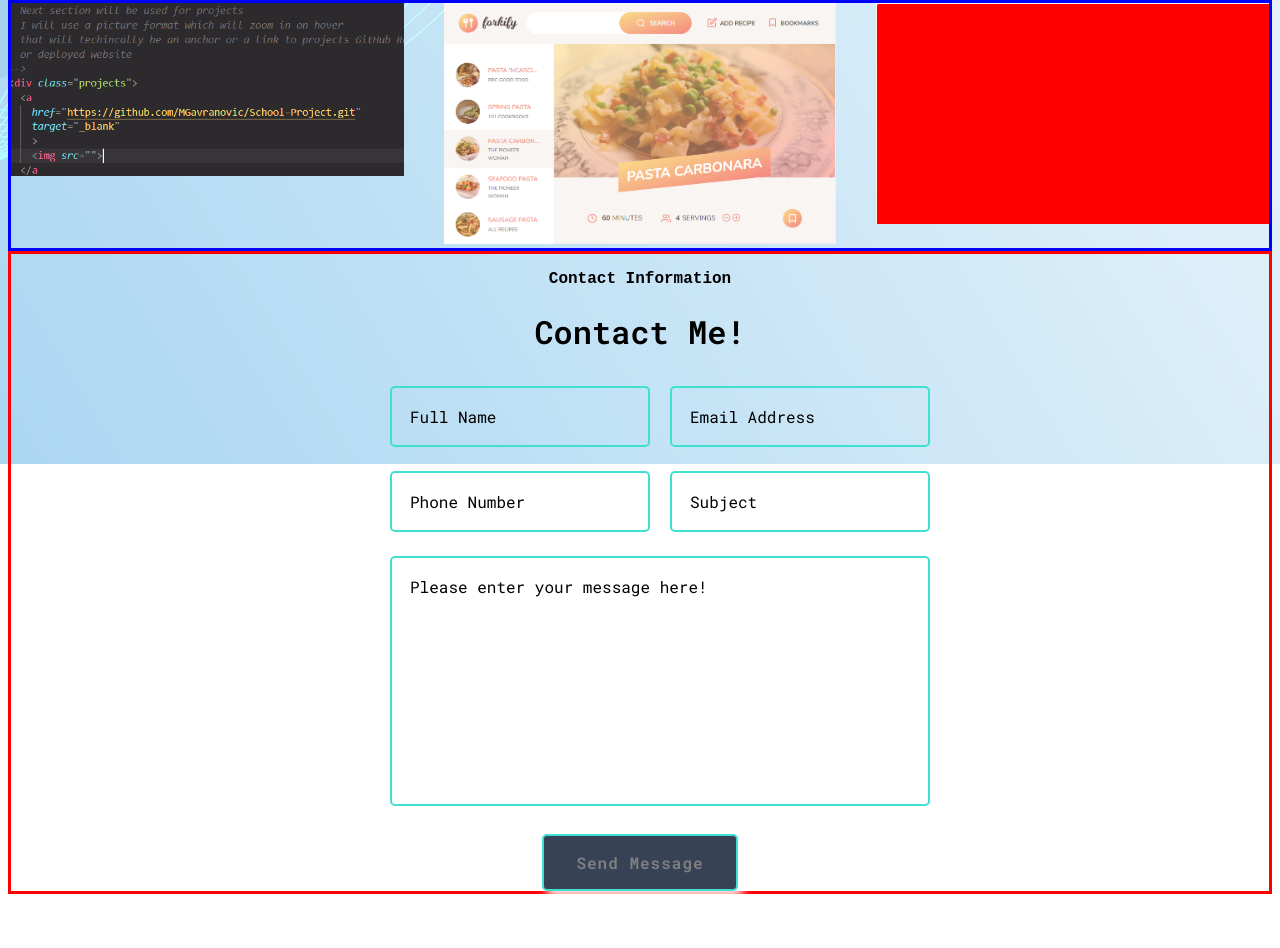
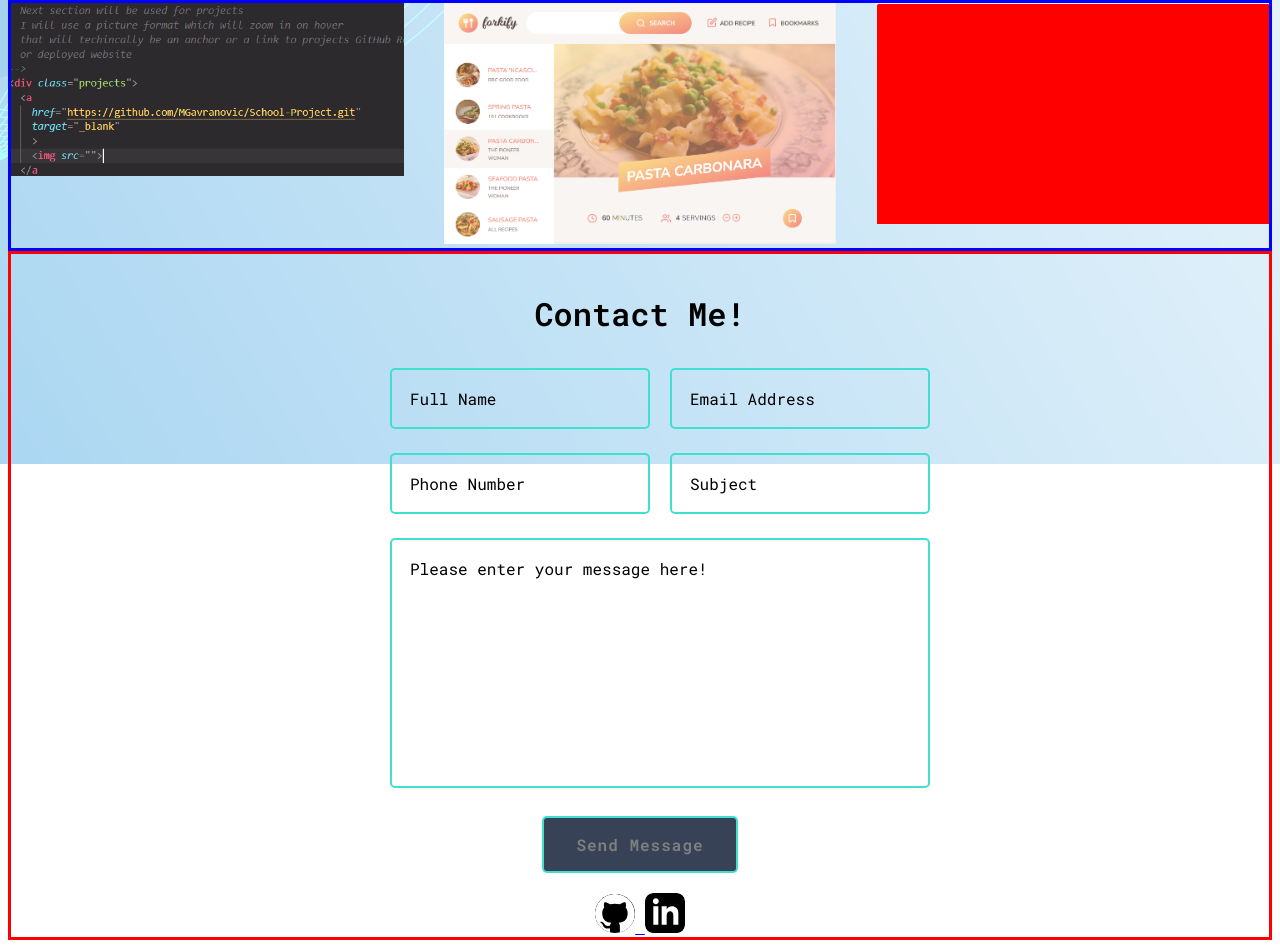
Before and after one commit to MGavranovic/Portfolio, a plain HTML site: page index.html in a window 1280 px wide. Shown: the part 416-1364 px from the top of the page. Before the commit the page ends 1318 px from the top, so only its background shows below. Drawn offline with Linux system fonts and the light colour scheme.

Commit message:
Changes to ContactMe section

```diff
--- a/index.html
+++ b/index.html
@@ -78,7 +78,8 @@
       Last section will be used for the contact info
     -->
     <div class="contact-info--container">
-      <div class="contact-info--header">Contact Information</div>
+      <div class="contact-info--header"></div>
+
       <form action="#">
         <h1>Contact Me!</h1>
         <div class="input-box">
@@ -142,6 +143,27 @@
 
         <button class="btn-send-msg" type="submit">Send Message</button>
       </form>
+      <div class="socials">
+        <a href="https://github.com/MGavranovic" target="_blank">
+          <img
+            class="socials-logo github"
+            src="./Pictures/SocialLinks/github-mark/github-mark-white.svg"
+            alt="github"
+            srcset=""
+          />
+        </a>
+        <a
+          href="http://www.linkedin.com/in/milo%C5%A1-gavranovi%C4%87"
+          target="_blank"
+        >
+          <img
+            class="socials-logo linkedin"
+            src="./Pictures/SocialLinks/iconmonstr-linkedin-3.svg"
+            alt="linkedin"
+            srcset=""
+          />
+        </a>
+      </div>
       <!--
       <p id="contact">Business Email: mgavranovic7@gmail.com</p>
       <a
--- a/style.css
+++ b/style.css
@@ -252,3 +252,21 @@ form {
 .btn-send-msg:hover {
   box-shadow: none;
 }
+
+/*
+Constact me sections logos for socials
+*/
+.socials-logo {
+  width: 40px;
+  margin-top: 20px;
+}
+
+.github {
+  background-color: black;
+  border-radius: 50%;
+}
+
+.linkedin {
+  background-color: white;
+  border-radius: 20%;
+}
```
